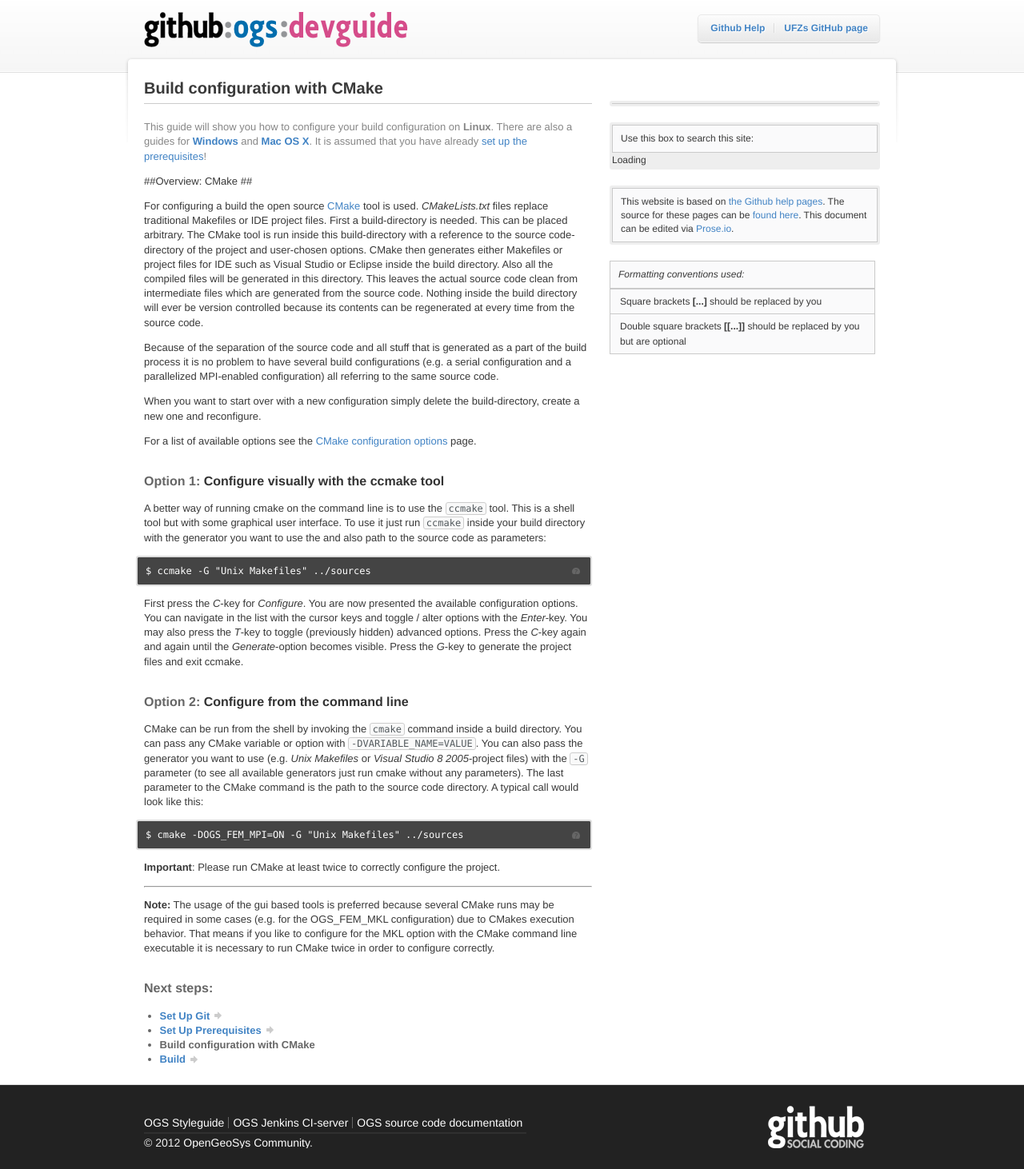
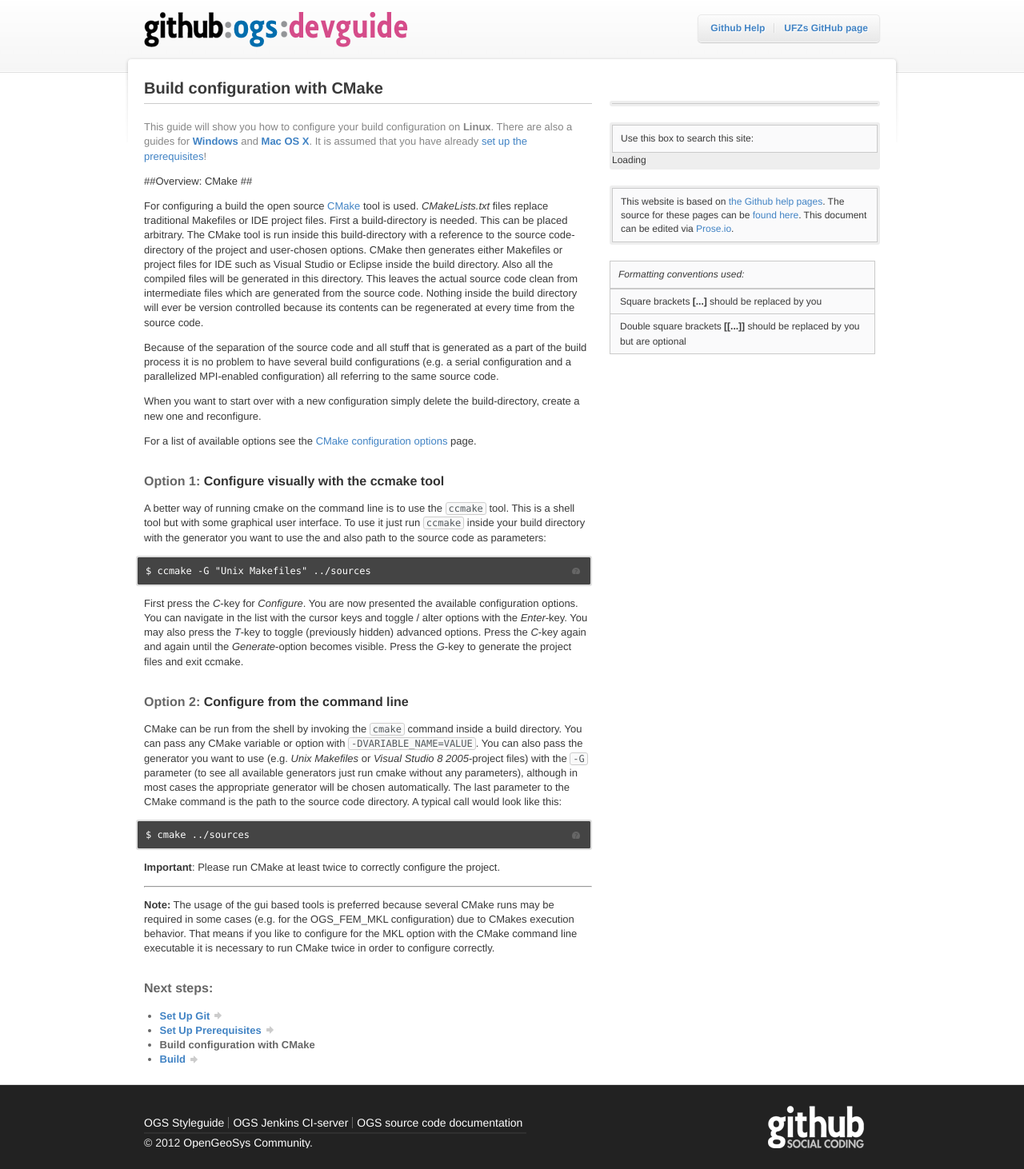
Before and after one commit to ufz/devguide, a Jekyll site: the page built from _posts/2011-07-06-linux-configure-cmake.markdown, in a window 1280 px wide. Shown: the whole page at 80% size. Built offline with Jekyll 4.4.1, drawn with Linux system fonts in a browser that asks for light colours; comment, search, counter and statistics services are not loaded.

Commit message:
Removed option OGS_FEM_MPI from the example
The option is not used anywhere in ufz/ogs
Also corrected the 'typical use' example to be
more realistic.

```diff
--- a/_includes/cmake-cli.markdown
+++ b/_includes/cmake-cli.markdown
@@ -1,7 +1,7 @@
-CMake can be run from the shell by invoking the `cmake` command inside a build directory. You can pass any CMake variable or option with `-DVARIABLE_NAME=VALUE`. You can also pass the generator you want to use (e.g. *Unix Makefiles* or *Visual Studio 8 2005*-project files) with the `-G` parameter (to see all available generators just run cmake without any parameters). The last parameter to the CMake command is the path to the source code directory. A typical call would look like this:
+CMake can be run from the shell by invoking the `cmake` command inside a build directory. You can pass any CMake variable or option with `-DVARIABLE_NAME=VALUE`. You can also pass the generator you want to use (e.g. *Unix Makefiles* or *Visual Studio 8 2005*-project files) with the `-G` parameter (to see all available generators just run cmake without any parameters), although in most cases the appropriate generator will be chosen automatically. The last parameter to the CMake command is the path to the source code directory. A typical call would look like this:
 
 <pre class="terminal bootcamp">
-	<span class="codeline">$ cmake -DOGS_FEM_MPI=ON -G "Unix Makefiles" ../sources<span>Configures the project with one option and generates unix makefiles.</span></span>
+	<span class="codeline">$ cmake ../sources<span>Configures the project with one option and generates unix makefiles.</span></span>
 </pre>
 
 **Important**: Please run CMake at least twice to correctly configure the project.
```
